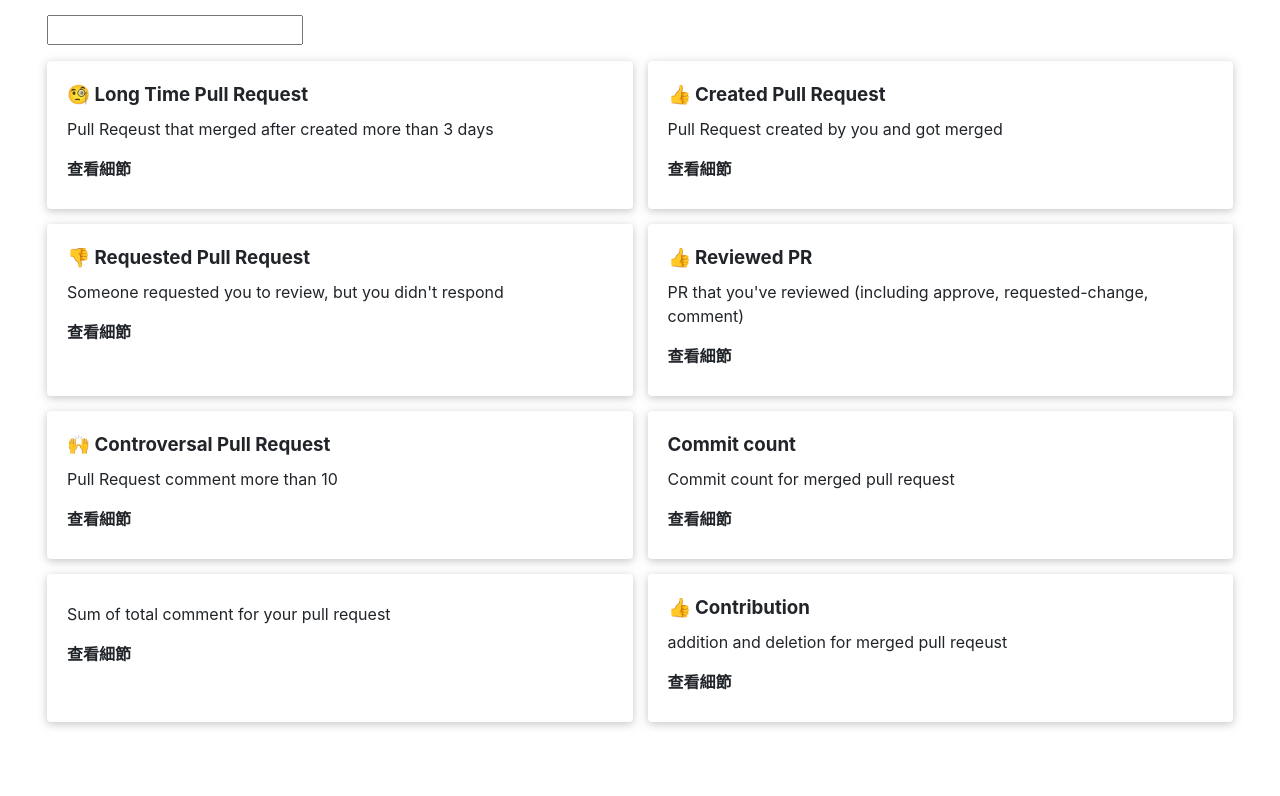
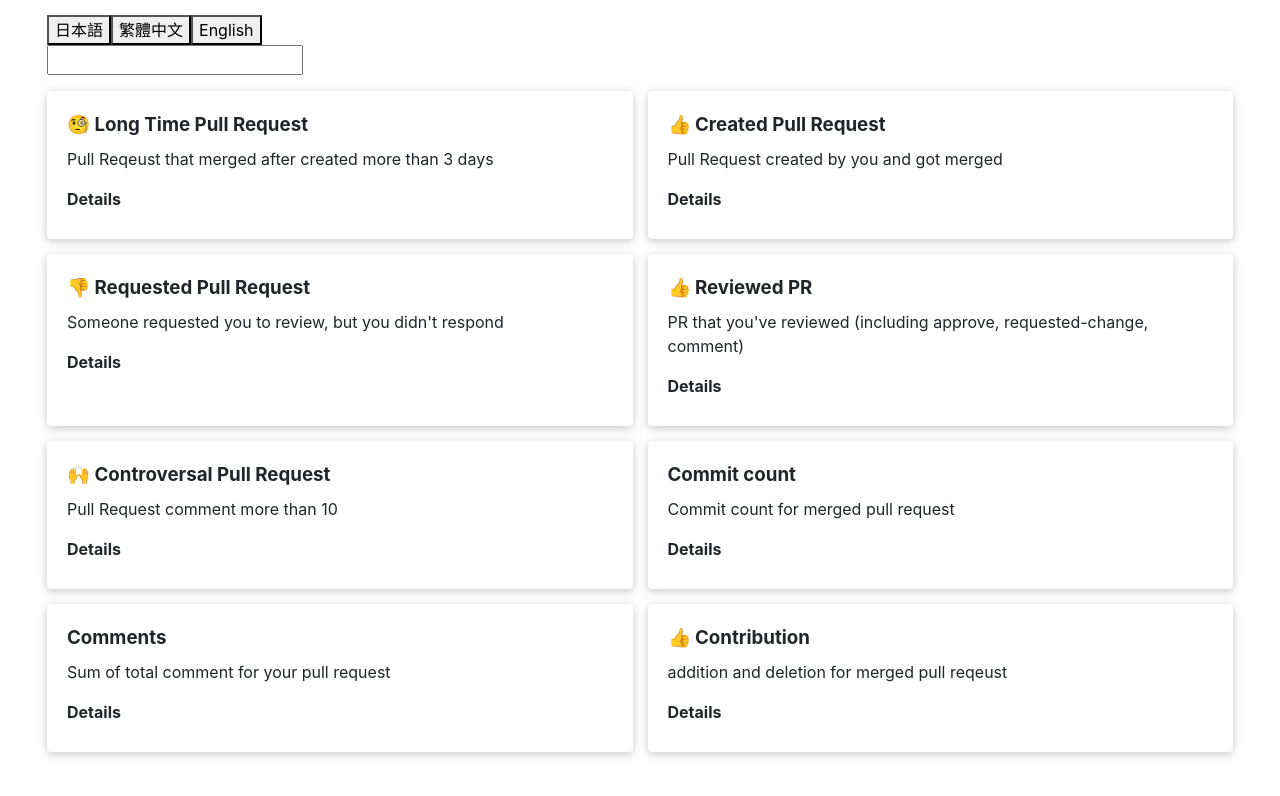
Before and after one commit to kjj6198/github-review, a React (Create React App) app: page / in a window 1280 px wide. Shown: the top 796 px of the page. Built offline with nearby package versions, Linux system fonts and the light colour scheme.

Commit message:
adjust color, translation

```diff
--- a/src/App.tsx
+++ b/src/App.tsx
@@ -10,6 +10,7 @@ import countCommits, { countComments } from "./calculator/countCommit";
 import countContribution from "./calculator/countContribution";
 import styled from "styled-components";
 import { useTranslation } from "./components/LanguageProvider";
+import { genColor } from "./utils";
 
 const client = new ApolloClient({
   uri: "https://api.github.com/graphql",
@@ -33,11 +34,14 @@ const ChartWrapper = styled.div`
 
 function App() {
   const [users, setUser] = useState<Map<string, GithubUser>>(new Map());
-  const { t } = useTranslation();
+  const { t, setLanguage } = useTranslation();
 
   return (
     <ApolloProvider client={client}>
       <Container>
+        <button onClick={() => setLanguage("jp")}>日本語</button>
+        <button onClick={() => setLanguage("zh-TW")}>繁體中文</button>
+        <button onClick={() => setLanguage("en")}>English</button>
         <Search
           onClick={(node) => {
             if (!users.has(node.id)) {
@@ -49,8 +53,19 @@ function App() {
           }}
         />
         <div>
-          {Array.from(users).map(([key, user]) => (
-            <div key={key}>{user.name}</div>
+          {Array.from(users).map(([key, user], i) => (
+            <div key={key}>
+              <span
+                style={{
+                  display: "inline-block",
+                  width: "10px",
+                  height: "10px",
+                  borderRadius: "50%",
+                  backgroundColor: genColor(i),
+                }}
+              ></span>
+              {user.name}
+            </div>
           ))}
         </div>
         <ChartWrapper>
@@ -101,7 +116,7 @@ function App() {
 
           <Chart
             users={Array.from(users.values())}
-            title={t("comments.title")}
+            title={t("comments.name")}
             description={t("comments.description")}
             query={(user) => `is:merged is:pr author:${user.login}`}
             calculateFn={countComments}
--- a/src/components/Chart.tsx
+++ b/src/components/Chart.tsx
@@ -5,6 +5,7 @@ import Box from "./Box";
 import styled from "styled-components";
 import UserChart from "./UserChart";
 import { buildScale, findMinMax, genColor } from "../utils";
+import { useTranslation } from "./LanguageProvider";
 
 type QueryFn = (user: GithubUser) => string;
 type Props = {
@@ -38,6 +39,7 @@ const Chart: React.FC<Props> = ({
     Map<string, { edges: { node: PullRequest }[] }>
   >(new Map());
   const [counts, setCount] = useState<number[]>([]);
+  const { t } = useTranslation();
 
   const scale = useMemo(() => {
     const max = findMinMax(counts).max;
@@ -82,7 +84,7 @@ const Chart: React.FC<Props> = ({
         ))}
       </div>
       <section>
-        <h4>查看細節</h4>
+        <h4>{t("common.detail")}</h4>
         {Array.from(data).map(([key, val]) => {
           return (
             <details style={{ maxHeight: "200px", overflowY: "scroll" }}>
--- a/src/config/translation.ts
+++ b/src/config/translation.ts
@@ -1,5 +1,8 @@
 const translation = {
   "zh-TW": {
+    common: {
+      detail: "查看細節",
+    },
     long_time: {
       name: "🧐 搾時 Pull Request",
       description: "超過 {0} 天以上未 merged",
@@ -35,6 +38,9 @@ const translation = {
     },
   },
   ja: {
+    common: {
+      detail: "詳細を見る",
+    },
     long_time: {
       name: "🧐 長時間プルリク",
       description: "三日間以上過ぎてマージされていない",
@@ -70,6 +76,9 @@ const translation = {
     },
   },
   jp: {
+    common: {
+      detail: "詳細を見る",
+    },
     long_time: {
       name: "🧐 長時間プルリク",
       description: "三日間以上過ぎてマージされていない",
@@ -105,6 +114,9 @@ const translation = {
     },
   },
   en: {
+    common: {
+      detail: "Details",
+    },
     long_time: {
       name: "🧐 Long Time Pull Request",
       description: "Pull Reqeust that merged after created more than 3 days",
--- a/src/utils.ts
+++ b/src/utils.ts
@@ -57,3 +57,20 @@ export function createTranslation(lang: string, translation: any) {
     return string;
   };
 }
+
+export function genColor(i: number) {
+  const colors = [
+    "#393b79",
+    "#d6616b",
+    "#843c39",
+    "#8c6d31",
+    "#637938",
+    "#e7ba52",
+    "#637939",
+    "#9c9ede",
+    "#ce6dbd",
+    "#7b4173",
+  ];
+
+  return colors[i];
+}
```
